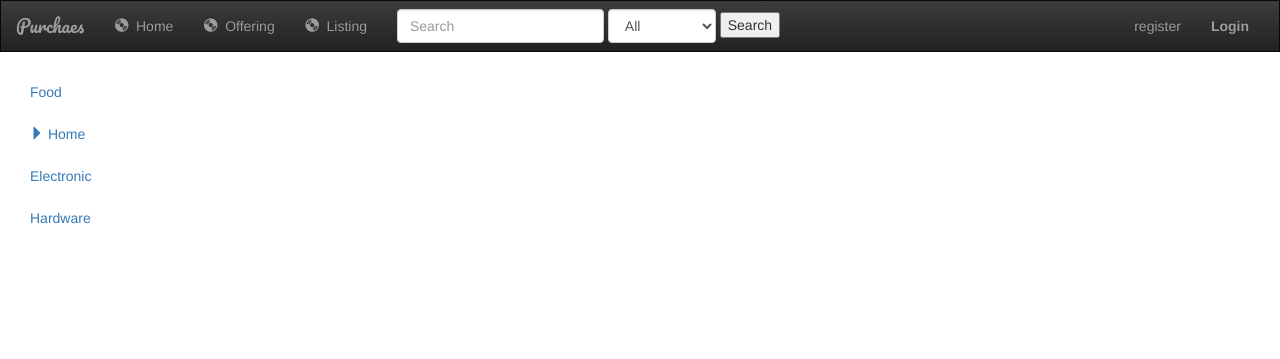
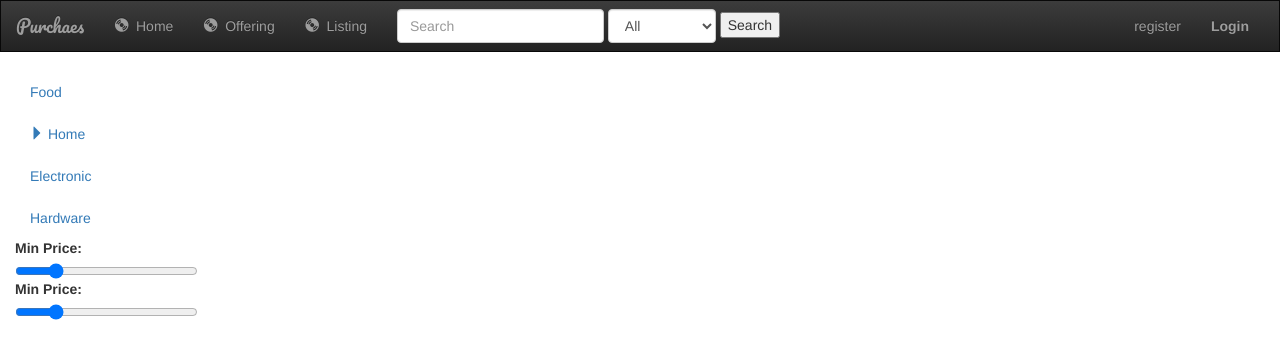
Before and after one commit to benwrk/Purchaes, a Django app: page /item/search/ in a window 1280 px wide. Shown: the top 359 px of the page. Run offline with Django 3.2, Linux system fonts and the light colour scheme; parts of the project's set-up code (start-up, migrations or seed data) failed here and were passed over; some libraries are stand-ins or nearby versions.

Commit message:
add filter to search

```diff
--- a/backend/items/templates/item_search.html
+++ b/backend/items/templates/item_search.html
@@ -4,3 +4,9 @@
 {% block boday %}
     {{ item }}
 {% endblock %}
+{% block side-nav %}
+    <label for="price-min">Min Price:</label>
+    <input type="range" name="price-min" id="price-min" value="200" min="0" max="1000">
+    <label for="price-min">Min Price:</label>
+    <input type="range" name="price-min" id="price-min" value="200" min="0" max="1000">
+{% endblock %}
--- a/backend/templates/base.html
+++ b/backend/templates/base.html
@@ -131,6 +131,7 @@
     </div>
     </div>
 </nav>
+
 <div class="col-md-2" role="complementary">
 {#    affix#}
     <nav class="bs-docs-sidebar hidden-print hidden-sm hidden-xs ">
@@ -157,7 +158,10 @@
             </li>
         </ul>
     </nav>
+    {% block side-nav %}
+    {% endblock %}
 </div>
+
 <div class="col-md-10" role="main">
     {% block body %}{% endblock %}
 </div>
```
